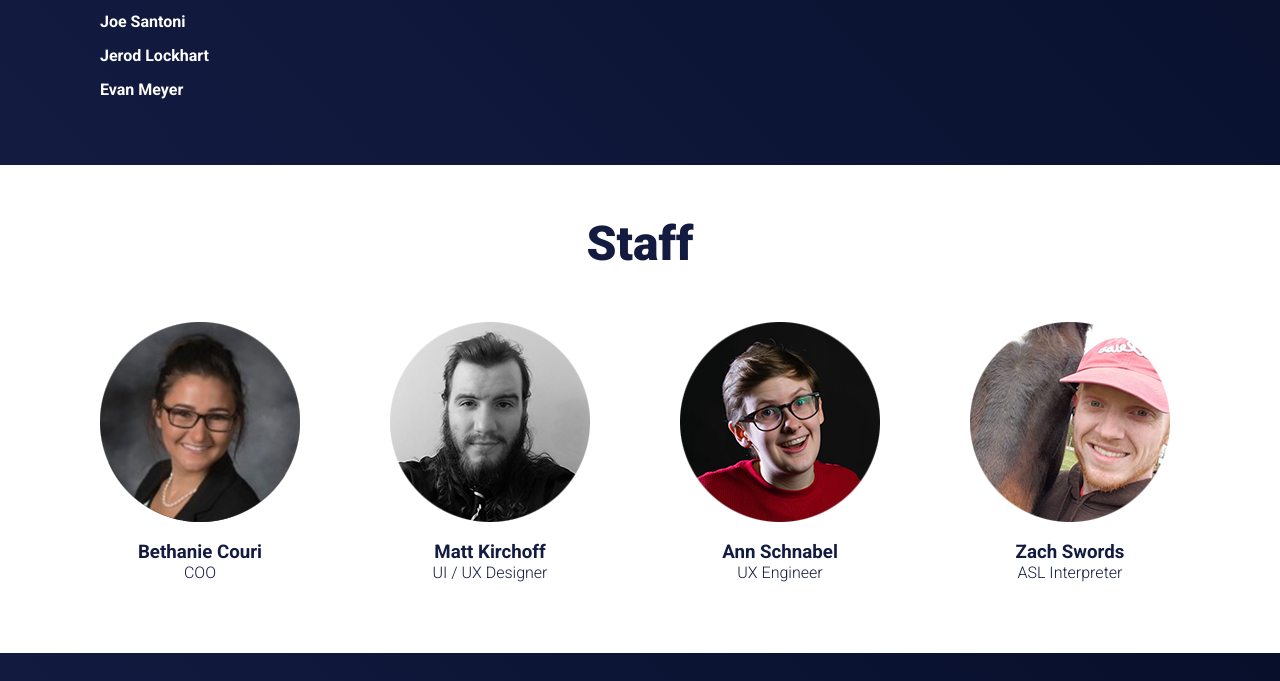
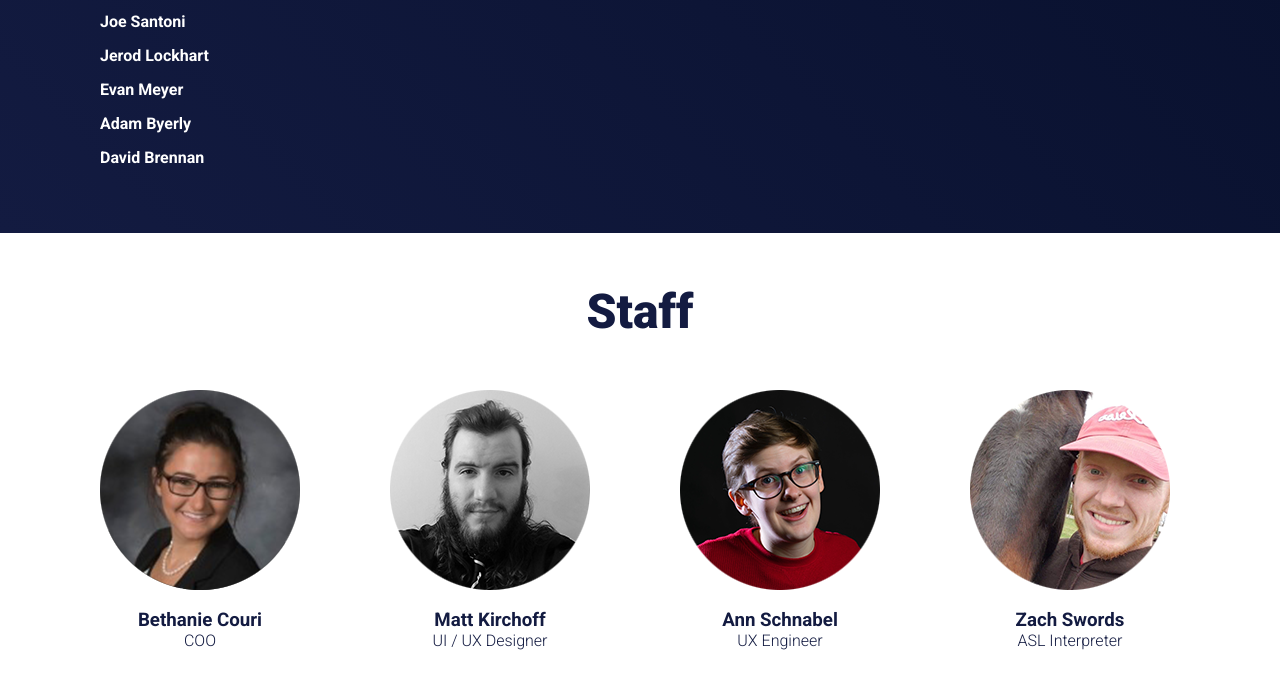
Before and after one commit to WeHearYouDeveloper/we-hear-you-website, a Gatsby site: page /about-us in a window 1280 px wide. Shown: the part 1382-2063 px from the top of the page. Built offline with nearby package versions, Linux system fonts and the light colour scheme; Gatsby itself is replaced by a stand-in of ours.

Commit message:
add dev names

```diff
--- a/src/pages/about-us.js
+++ b/src/pages/about-us.js
@@ -107,6 +107,7 @@ const AboutUs = ({ data }) => {
               we know it should be the foundation.
             </LeftP>
           </div>
+
         </FirstSection>
         <section>
           <div>
@@ -144,6 +145,8 @@ const AboutUs = ({ data }) => {
             <StyledLi>Joe Santoni</StyledLi>
             <StyledLi>Jerod Lockhart</StyledLi>
             <StyledLi>Evan Meyer</StyledLi>
+            <StyledLi>Adam Byerly</StyledLi>
+            <StyledLi>David Brennan</StyledLi>
           </StyledUl>
         </StyledSectionBlue>
         <StyledSection>
```
